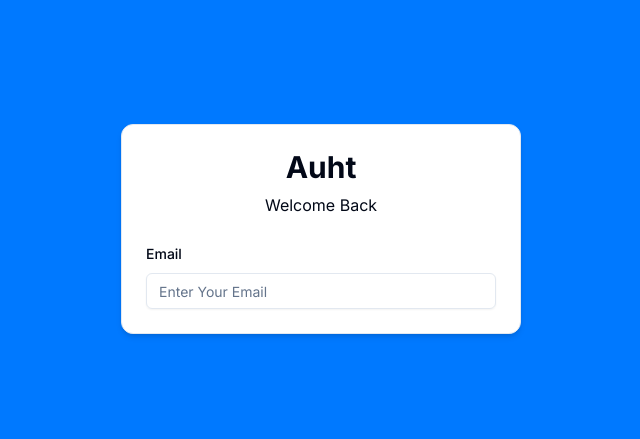
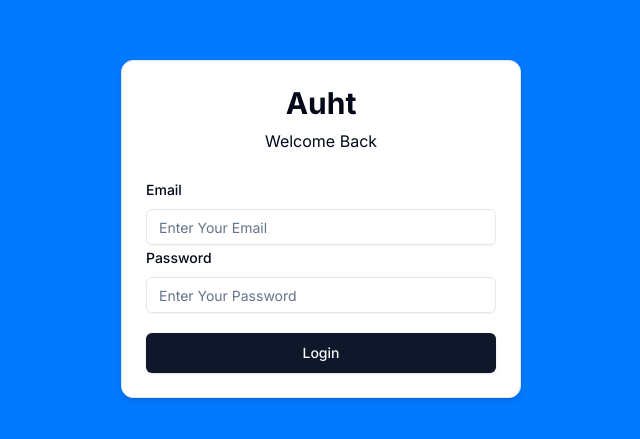
Before and after one commit to mo634/NEXTAUTH, a Next.js app: page /auth/sign-in in a window 1280 px wide. Shown: the part 171-610 px from the top of the page, without its empty margins (319-959 px from the left). Built offline with nearby package versions, Linux system fonts and the light colour scheme.

Commit message:
create password field and init onSubmit

```diff
--- a/schemas/index.ts
+++ b/schemas/index.ts
@@ -7,5 +7,7 @@ export const LoginSchema = z.object({
     email: z.string().email(
         {message: "Please enter a valid email"}
     ),
-    password : z.string()
+    password : z.string().min(1,{
+        message: "Please enter your password"
+    })
 })
--- a/src/components/auth/LogInForm.tsx
+++ b/src/components/auth/LogInForm.tsx
@@ -4,9 +4,10 @@ import CardWrapper from './CardWrapper'
 import { useForm } from 'react-hook-form'
 import { LoginSchema } from '../../../schemas'
 import * as z from "zod"
-import  {zodResolver}  from '@hookform/resolvers/zod'
+import { zodResolver } from '@hookform/resolvers/zod'
 import { Form, FormControl, FormField, FormItem, FormLabel, FormMessage } from '../ui/form'
 import { Input } from '../ui/input'
+import { Button } from '../ui/button'
 const LogInForm = () => {
     // states
 
@@ -14,29 +15,34 @@ const LogInForm = () => {
     const form = useForm<z.infer<typeof LoginSchema>>(
         {
             resolver: zodResolver(LoginSchema),
-            defaultValues:{
+            defaultValues: {
                 email: "",
-                password:""
+                password: ""
             }
         }
 
     )
+
+    // create a function to submit the form
+    const onSubmit = (values:z.infer<typeof LoginSchema>) =>
+        { console.log(values) }
 return (
     <CardWrapper
         headerLabel="Welcome Back"
-        backButtonLabel= "Don't have an account?"
+        backButtonLabel="Don't have an account?"
         backButtonHref="/auth/register"
         showSocial
     >
         <Form {...form}>
 
-                <form onSubmit={form.handleSubmit(()=>{})}>
+            <form onSubmit={form.handleSubmit(onSubmit)} className=' flex flex-col gap-3'>
+                <div className="">
                     {/* email item */}
                     <FormField
-                    control={form.control}
+                        // control={form.control}
                         name="email"
                         render={
-                        ({field})=>(
+                            ({ field }) => (
                                 <FormItem>
 
                                     {/* {console.log(field)} */}
@@ -49,7 +55,7 @@ const LogInForm = () => {
                                             placeholder='Enter Your Email'
                                         />
                                     </FormControl>
-                                <FormMessage/>
+                                    <FormMessage />
                                 </FormItem>
                             )
                         }
@@ -57,6 +63,39 @@ const LogInForm = () => {
 
 
                     </FormField>
+                    {/* password item */}
+                    <FormField
+                        control={form.control}
+                        name="password"
+                        render={
+                            ({ field }) => (
+                                <FormItem>
+
+                                    {/* {console.log(field)} */}
+
+                                    <FormLabel>Password</FormLabel>
+                                    <FormControl>
+                                        <Input
+                                            {...field}
+                                            type='password'
+                                            placeholder='Enter Your Password'
+                                        />
+                                    </FormControl>
+                                    <FormMessage />
+                                </FormItem>
+                            )
+                        }
+                    >
+
+
+                    </FormField>
+
+                </div>
+                <Button type="submit" className='mt-2 w-full' size={'lg'}>
+                    Login
+                </Button>
+
+
             </form>
 
         </Form>
```
Lines whose indentation alone changed are shown as unchanged.
